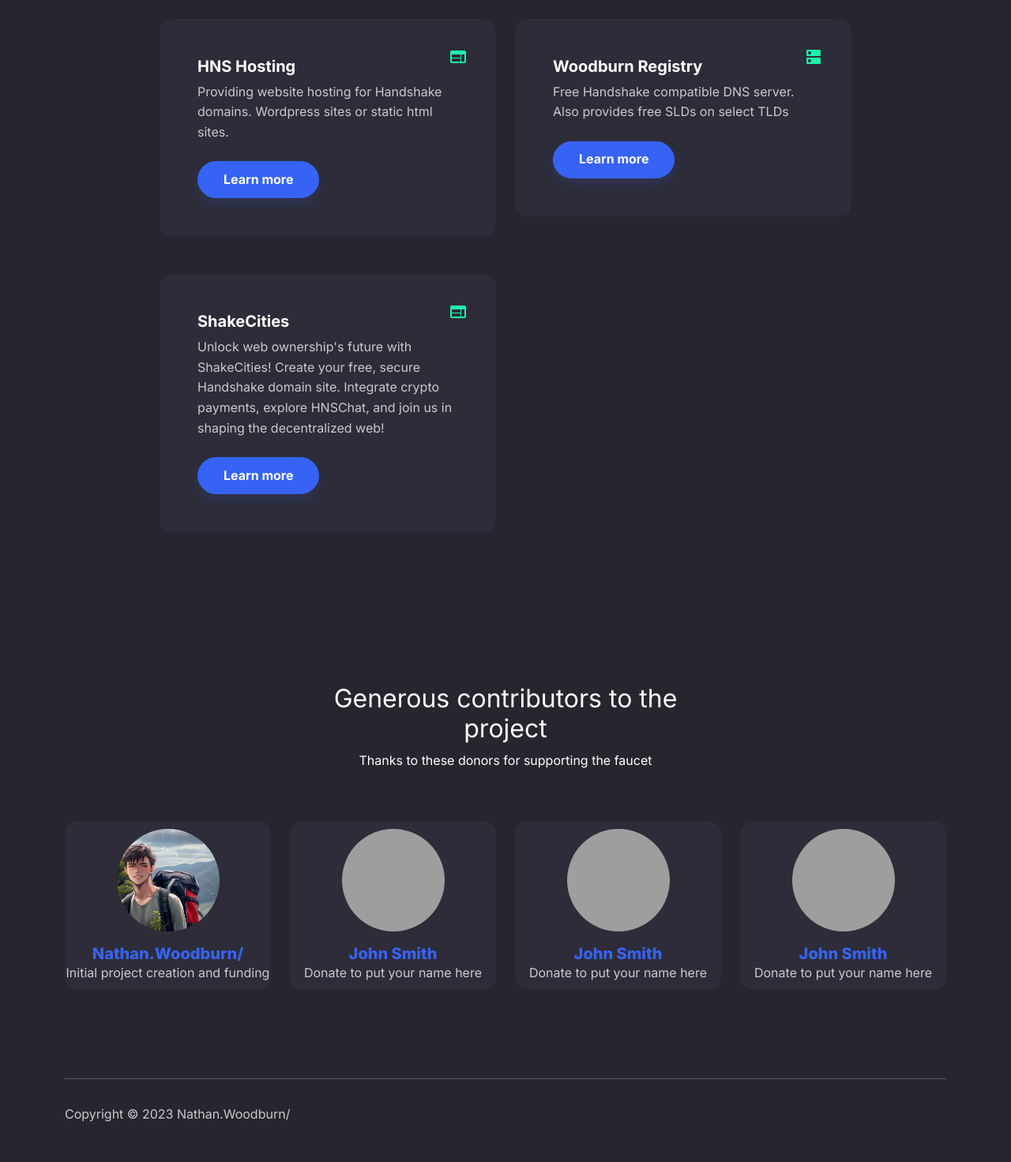
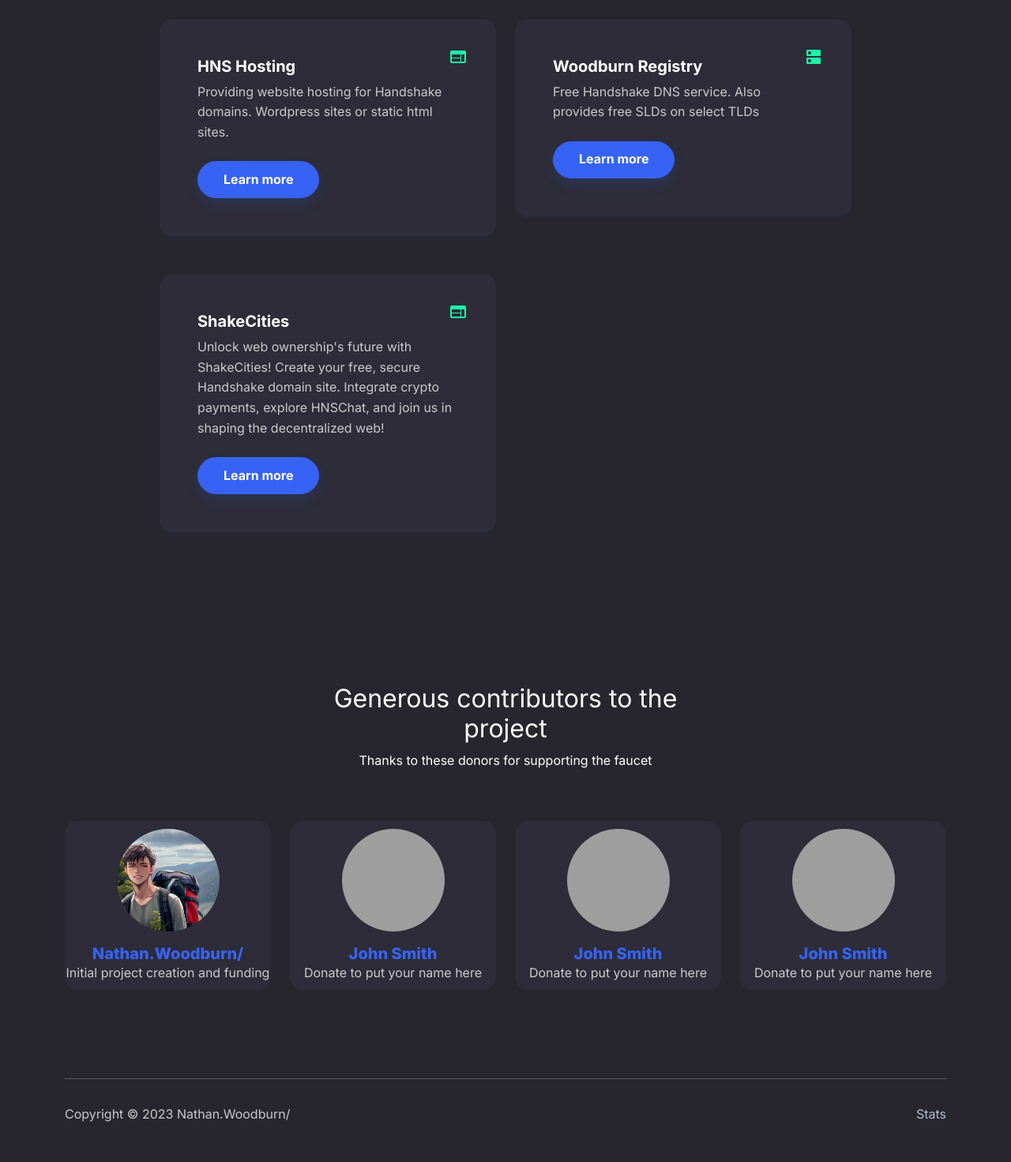
Before and after one commit to Nathanwoodburn/faucet, a Flask app: page / in a window 1280 px wide. Shown: the part 888-2360 px from the top of the page at 79% size. Run offline with Flask 3, Linux system fonts and the light colour scheme; some libraries are stand-ins or nearby versions; grey boxes are pictures that could not be loaded.

Commit message:
feat: Add link to stats from home page

```diff
--- a/templates/error.html
+++ b/templates/error.html
@@ -100,7 +100,7 @@ Claim a free Handshake domain">
                             <div class="card-body px-4 py-5 px-md-5">
                                 <div class="bs-icon-lg d-flex justify-content-center align-items-center mb-3 bs-icon" style="top: 1rem;right: 1rem;position: absolute;"><i class="material-icons text-success">dns</i></div>
                                 <h5 class="fw-bold card-title">Woodburn Registry</h5>
-                                <p class="text-muted card-text mb-4">Free Handshake compatible DNS server. Also provides free SLDs on select TLDs</p><a class="btn btn-primary shadow" role="button" href="https://reg.woodburn.au" target="_blank">Learn more</a>
+                                <p class="text-muted card-text mb-4">Free Handshake DNS service. Also provides free SLDs on select TLDs</p><a class="btn btn-primary shadow" role="button" href="https://reg.woodburn.au" target="_blank">Learn more</a>
                             </div>
                         </div>
                     </div>
@@ -165,7 +165,7 @@ Claim a free Handshake domain">
         <div class="container py-4 py-lg-5">
             <hr>
             <div class="text-muted d-flex justify-content-between align-items-center pt-3">
-                <p class="mb-0 copyright">Copyright © 2023 Nathan.Woodburn/</p>
+                <p class="mb-0 copyright">Copyright © 2023 Nathan.Woodburn/</p><a href="/stats">Stats</a>
             </div>
         </div>
     </footer>
--- a/templates/index.html
+++ b/templates/index.html
@@ -108,7 +108,7 @@ Claim a free Handshake domain">
                             <div class="card-body px-4 py-5 px-md-5">
                                 <div class="bs-icon-lg d-flex justify-content-center align-items-center mb-3 bs-icon" style="top: 1rem;right: 1rem;position: absolute;"><i class="material-icons text-success">dns</i></div>
                                 <h5 class="fw-bold card-title">Woodburn Registry</h5>
-                                <p class="text-muted card-text mb-4">Free Handshake compatible DNS server. Also provides free SLDs on select TLDs</p><a class="btn btn-primary shadow" role="button" href="https://reg.woodburn.au" target="_blank">Learn more</a>
+                                <p class="text-muted card-text mb-4">Free Handshake DNS service. Also provides free SLDs on select TLDs</p><a class="btn btn-primary shadow" role="button" href="https://reg.woodburn.au" target="_blank">Learn more</a>
                             </div>
                         </div>
                     </div>
@@ -173,7 +173,7 @@ Claim a free Handshake domain">
         <div class="container py-4 py-lg-5">
             <hr>
             <div class="text-muted d-flex justify-content-between align-items-center pt-3">
-                <p class="mb-0 copyright">Copyright © 2023 Nathan.Woodburn/</p>
+                <p class="mb-0 copyright">Copyright © 2023 Nathan.Woodburn/</p><a href="/stats">Stats</a>
             </div>
         </div>
     </footer>
--- a/templates/stats.html
+++ b/templates/stats.html
@@ -99,7 +99,7 @@ Claim a free Handshake domain">
                             <div class="card-body px-4 py-5 px-md-5">
                                 <div class="bs-icon-lg d-flex justify-content-center align-items-center mb-3 bs-icon" style="top: 1rem;right: 1rem;position: absolute;"><i class="material-icons text-success">dns</i></div>
                                 <h5 class="fw-bold card-title">Woodburn Registry</h5>
-                                <p class="text-muted card-text mb-4">Free Handshake compatible DNS server. Also provides free SLDs on select TLDs</p><a class="btn btn-primary shadow" role="button" href="https://reg.woodburn.au" target="_blank">Learn more</a>
+                                <p class="text-muted card-text mb-4">Free Handshake DNS service. Also provides free SLDs on select TLDs</p><a class="btn btn-primary shadow" role="button" href="https://reg.woodburn.au" target="_blank">Learn more</a>
                             </div>
                         </div>
                     </div>
--- a/templates/success.html
+++ b/templates/success.html
@@ -99,7 +99,7 @@ Claim a free Handshake domain">
                             <div class="card-body px-4 py-5 px-md-5">
                                 <div class="bs-icon-lg d-flex justify-content-center align-items-center mb-3 bs-icon" style="top: 1rem;right: 1rem;position: absolute;"><i class="material-icons text-success">dns</i></div>
                                 <h5 class="fw-bold card-title">Woodburn Registry</h5>
-                                <p class="text-muted card-text mb-4">Free Handshake compatible DNS server. Also provides free SLDs on select TLDs</p><a class="btn btn-primary shadow" role="button" href="https://reg.woodburn.au" target="_blank">Learn more</a>
+                                <p class="text-muted card-text mb-4">Free Handshake DNS service. Also provides free SLDs on select TLDs</p><a class="btn btn-primary shadow" role="button" href="https://reg.woodburn.au" target="_blank">Learn more</a>
                             </div>
                         </div>
                     </div>
@@ -164,7 +164,7 @@ Claim a free Handshake domain">
         <div class="container py-4 py-lg-5">
             <hr>
             <div class="text-muted d-flex justify-content-between align-items-center pt-3">
-                <p class="mb-0 copyright">Copyright © 2023 Nathan.Woodburn/</p>
+                <p class="mb-0 copyright">Copyright © 2023 Nathan.Woodburn/</p><a href="/stats">Stats</a>
             </div>
         </div>
     </footer>
```
Also changed, not shown: main.py (+0 -7 lines).
